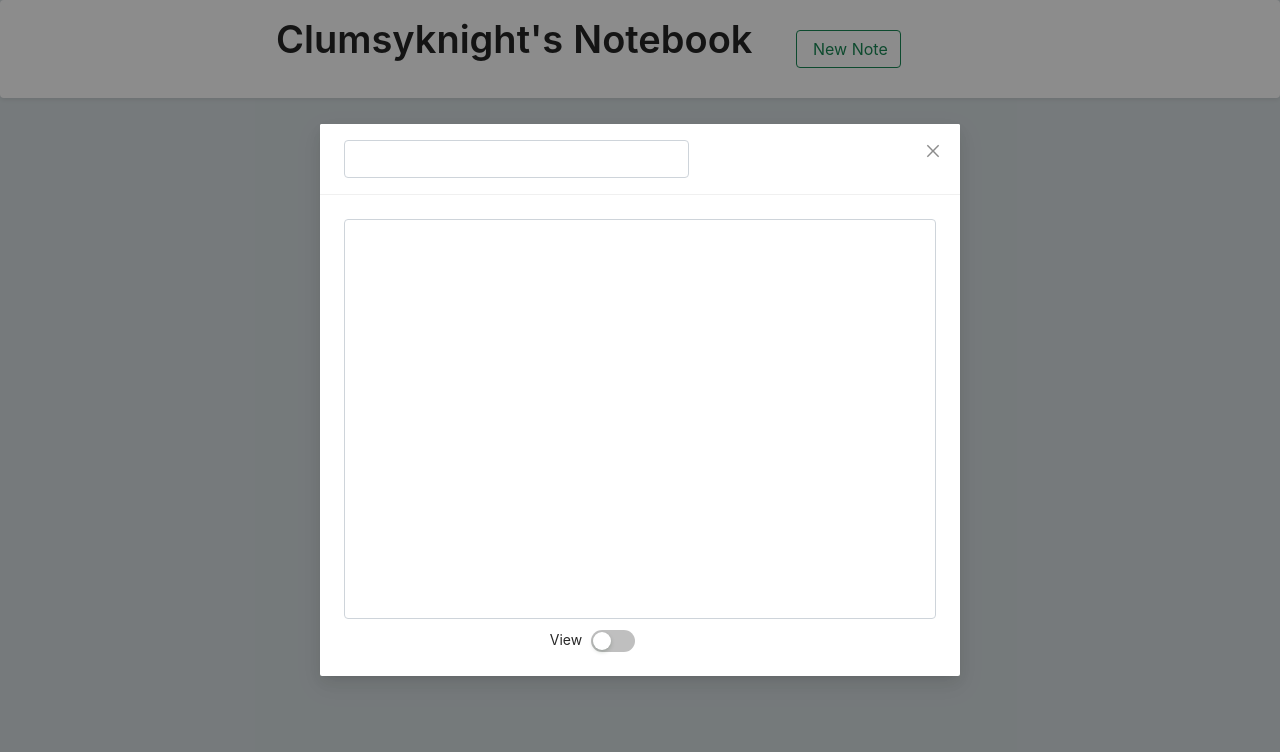
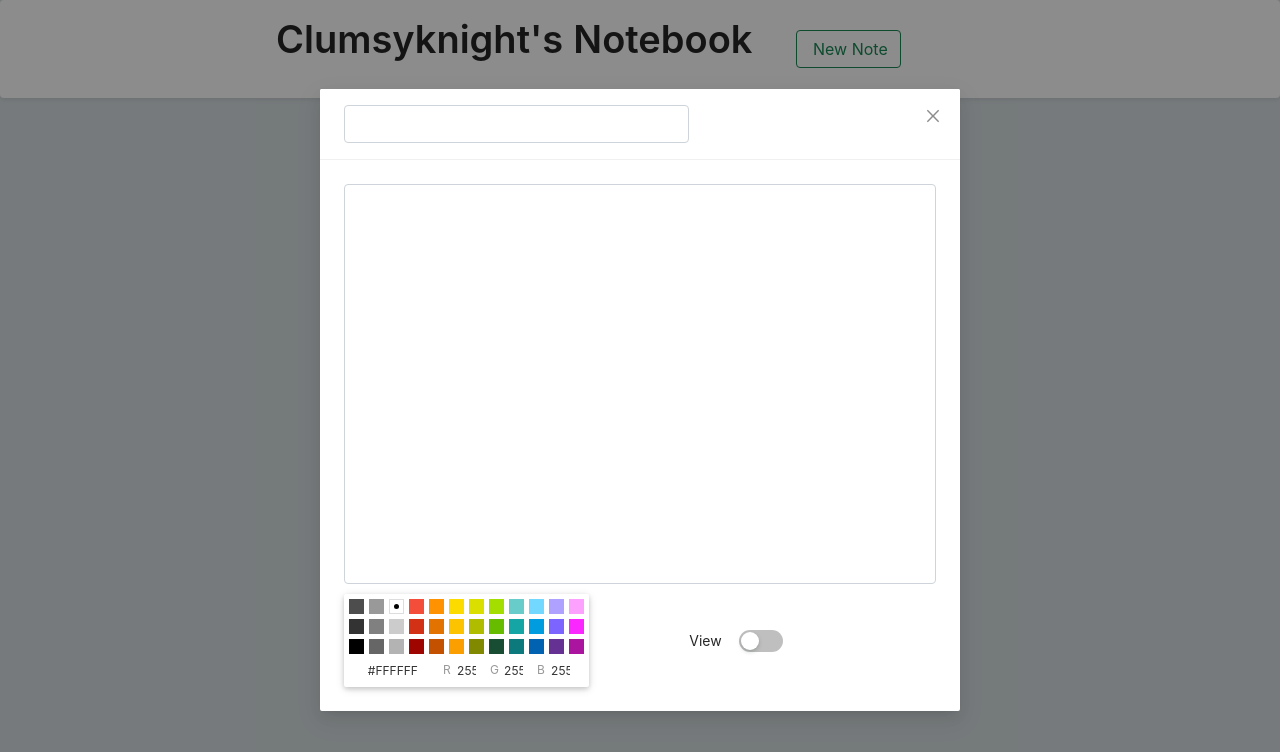
Before and after one commit to Clumsynite/react-markdown-notes, a React (Create React App) app: page / in a window 1280 px wide. Both pictures are taken after a click on the button "New Note". Shown: the top 752 px of the page. Built offline with nearby package versions, Linux system fonts and the light colour scheme.

Commit message:
added color picker for note backgroundColor

```diff
--- a/package.json
+++ b/package.json
@@ -9,6 +9,7 @@
     "moment": "^2.29.1",
     "react": "^17.0.2",
     "react-card-flip": "^1.1.0",
+    "react-color": "^2.19.3",
     "react-dom": "^17.0.2",
     "react-markdown": "^5.0.3",
     "react-scripts": "4.0.3",
--- a/src/Components/NoteCard.js
+++ b/src/Components/NoteCard.js
@@ -6,13 +6,14 @@
 import deleteIcon from "@iconify-icons/carbon/delete";
 
 export default function NoteCard({ note, index, deleteNote }) {
-  const { created, body, title } = note;
+  const { created, body, title, backgroundColor } = note;
 
   const DeleteNote = () => {
     return (
       <div
         style={{ display: "contents", cursor: "pointer" }}
         onClick={() => deleteNote(index)}
+        title="Delete Note"
       >
         <Icon icon={deleteIcon} color="#f00" width="30" height="30" />
       </div>
@@ -28,6 +29,7 @@
         overflowY: "auto",
         width: "60vw",
         margin: "10px 0",
+        backgroundColor,
       }}
       hoverable
       bordered
--- a/src/Components/NoteModal.js
+++ b/src/Components/NoteModal.js
@@ -8,6 +8,7 @@
 import ReactMarkdown from "react-markdown";
 import gfm from "remark-gfm";
 import moment from "moment";
+import { CompactPicker } from "react-color";
 
 const ModalTitle = ({ title, setTitle }) => {
   const [edit, setEdit] = useState(true);
@@ -62,6 +63,7 @@
   const [title, setTitle] = useState("");
   const [note, setNote] = useState("");
   const [view, setView] = useState(false);
+  const [color, setColor] = useState("#fff");
 
   const generalHeight = "50vh";
 
@@ -69,7 +71,11 @@
     return (
       <div
         className="form-control"
-        style={{ height: generalHeight, overflowY: "auto" }}
+        style={{
+          height: generalHeight,
+          overflowY: "auto",
+          backgroundColor: color,
+        }}
       >
         <ReactMarkdown plugins={[gfm]} children={note} />
       </div>
@@ -89,6 +95,7 @@
         created: new Date(),
         body: note,
         title,
+        backgroundColor: color,
       };
       let newNotes = [...notes, currentNote];
       localStorage.setItem("notes", JSON.stringify(newNotes));
@@ -114,7 +121,11 @@
         <ReactCardFlip isFlipped={view} flipDirection="horizontal">
           <textarea
             className="form-control"
-            style={{ height: generalHeight, resize: "none" }}
+            style={{
+              height: generalHeight,
+              resize: "none",
+              backgroundColor: color,
+            }}
             value={note}
             onChange={(e) => {
               setNote(e.target.value);
@@ -123,19 +134,25 @@
           <NoteView />
         </ReactCardFlip>
         <Row style={{ paddingTop: 10 }} align="middle">
+          <Col span={10}>
+            <CompactPicker
+              color={color}
+              onChangeComplete={(color) => setColor(color.hex)}
+            />
+          </Col>
           {!view && (
-            <Col offset={8} span={2} style={{ textAlign: "center" }}>
+            <Col offset={4} span={2}>
               View
             </Col>
           )}
-          <Col offset={view ? 10 : 0} span={2}>
+          <Col offset={view ? 6 : 0} span={2}>
             <Switch
               checkedChildren={"View"}
               checked={view}
               onChange={setView}
             />
           </Col>
-          <Col offset={6} span={6} style={{ textAlign: "right" }}>
+          <Col span={6} style={{ textAlign: "right" }}>
             <div
               style={{ cursor: "pointer", display: "contents" }}
               onClick={onNoteSave}
```
Also changed, not shown: 1 other file (tests, documents, lock files or other folders).
